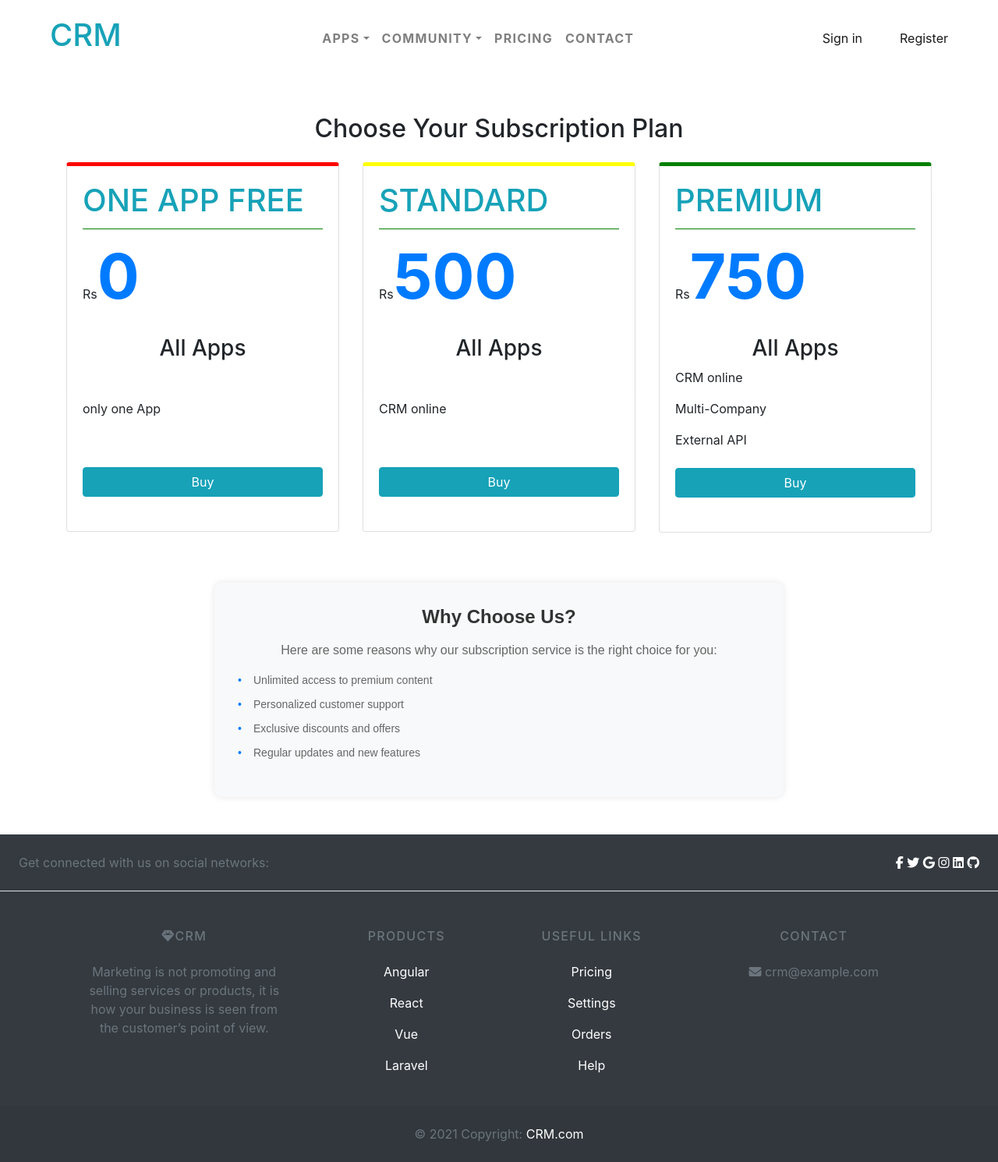
After one commit to Anandan4592/Crm, a Django app: page /crmpricing in a window 1280 px wide. The commit adds this page. Shown: the whole page at 78% size. Run offline with Django 5.2, Linux system fonts and the light colour scheme; some libraries are stand-ins or nearby versions.

Commit message:
sixth commit

```diff
--- a/crmapp/urls.py
+++ b/crmapp/urls.py
@@ -10,5 +10,6 @@ urlpatterns = [
     path('signinpage',views.signinpage,name='signinpage'),
     path('crmloginpage',views.crmloginpage,name='crmloginpage'),
     path('crmcontact',views.crmcontact,name='crmcontact'),
+    path('crmpricing',views.crmpricing,name='crmpricing'),
     path('log_out',views.log_out,name='log_out'),
 ]
--- a/crmapp/views.py
+++ b/crmapp/views.py
@@ -51,6 +51,9 @@ def signinpage(request):
 def crmcontact(request):
     return render(request,'crmcontact.html')
 
+def crmpricing(request):
+    return render(request,'crmpricing.html')
+
 def log_out(request):
     auth.logout(request)
     return redirect('crmhome')
--- a/templates/crmnavv.html
+++ b/templates/crmnavv.html
@@ -9,6 +9,7 @@
     <script src="https://cdn.jsdelivr.net/npm/popper.js@1.12.9/dist/umd/popper.min.js" integrity="sha384-ApNbgh9B+Y1QKtv3Rn7W3mgPxhU9K/ScQsAP7hUibX39j7fakFPskvXusvfa0b4Q" crossorigin="anonymous"></script>
     <script src="https://cdn.jsdelivr.net/npm/bootstrap@4.0.0/dist/js/bootstrap.min.js" integrity="sha384-JZR6Spejh4U02d8jOt6vLEHfe/JQGiRRSQQxSfFWpi1MquVdAyjUar5+76PVCmYl" crossorigin="anonymous"></script>
     <link rel="stylesheet" href="https://cdnjs.cloudflare.com/ajax/libs/font-awesome/6.5.1/css/all.min.css" integrity="sha512-DTOQO9RWCH3ppGqcWaEA1BIZOC6xxalwEsw9c2QQeAIftl+Vegovlnee1c9QX4TctnWMn13TZye+giMm8e2LwA==" crossorigin="anonymous" referrerpolicy="no-referrer" />
+
     <style>
        .megamenu {
   position: static;
@@ -237,7 +238,7 @@ code {
                       </div>
                     </div>
                   </li>
-                <li class="nav-item"><a href="" class="nav-link font-weight-bold text-uppercase">Pricing</a></li>
+                <li class="nav-item"><a href="{% url 'crmpricing' %}" class="nav-link font-weight-bold text-uppercase">Pricing</a></li>
                 <li class="nav-item"><a href="{% url 'crmcontact' %}" class="nav-link font-weight-bold text-uppercase">Contact</a></li>
               </ul>
               <span class="navbar-text mr-5"><a href="{% url 'crmsignin' %}" style="text-decoration: none;">Sign in</a>
--- /dev/null
+++ b/templates/crmpricing.html
@@ -0,0 +1,184 @@
+{% extends 'crmnavv.html' %}
+{% block content %}
+{% load static %}
+
+<style>
+  .subscription-card {
+    transition: transform 0.3s ease, box-shadow 0.3s ease;
+  }
+
+  .subscription-card:hover {
+    transform: translateY(-5px);
+    box-shadow: 0 0 15px rgba(0, 0, 0, 0.1);
+  }
+
+  .subscription-cards-row {
+    animation: fadeInUp 1s ease-out;
+  }
+
+  @keyframes fadeInUp {
+    from {
+      opacity: 0;
+      transform: translateY(20px);
+    }
+    to {
+      opacity: 1;
+      transform: translateY(0);
+    }
+  }
+
+  .reasons {
+    background-color: #f8f9fa;
+    border-radius: 10px;
+    padding: 30px;
+    box-shadow: 0 0 10px rgba(0,0,0,0.1);
+    opacity: 0;
+    transition: opacity 0.5s ease, transform 0.5s ease;
+  }
+
+  .reasons:hover {
+    transform: scale(1.05);
+  }
+
+  @keyframes fadeInUpReasons {
+    from {
+      opacity: 0;
+      transform: translateY(20px);
+    }
+    to {
+      opacity: 1;
+      transform: translateY(0);
+    }
+  }
+
+  .reasons h3 {
+    font-family: Arial, sans-serif;
+    font-size: 24px;
+    font-weight: bold;
+    color: #333;
+  }
+
+  .reasons p {
+    font-family: Arial, sans-serif;
+    font-size: 16px;
+    color: #666;
+  }
+
+  .reasons ul {
+    list-style-type: none;
+    padding: 0;
+    text-align: left;
+  }
+
+  .reasons ul li {
+    margin-bottom: 10px;
+    padding-left: 20px;
+    position: relative;
+    font-family: Arial, sans-serif;
+    font-size: 14px;
+    color: #666;
+  }
+
+  .reasons ul li:before {
+    content: '\2022';
+    position: absolute;
+    left: 0;
+    color: #007bff;
+  }
+</style>
+<main>
+
+  <div class="container py-5">
+    <h2 class="text-center mb-4">Choose Your Subscription Plan</h2>
+    <div class="row mt-3 subscription-cards-row">
+
+        <div class="col-sm-4 mb-3">
+            <div class="card subscription-card" style="border-top: 5px solid red;" >
+
+              <div class="card-body">
+                <h1 class="card-title text-info">ONE APP FREE</h1>
+                <hr style="border-color: green;  margin: 0 auto 0 0;">
+                <p class="card-text ">Rs<b style="font-size: 5rem;" class="text-primary">0</b></p>
+
+                  <div class="desription mb-2">
+                    <h3 class=" text-center mb-5">All Apps</h3>
+                    <p class="card-text mb-5 mt-5" style="padding-bottom: 5%;">only one App</p>
+                  </div>
+                <button type="submit" class="btn btn-info btn-block mt-4 mb-4 " ><a href="" style="color: white;text-decoration: none;">Buy</a></button>
+              </div>
+            </div>
+          </div>
+          <div class="col-sm-4 mb-3">
+              <div class="card subscription-card"  style="border-top: 5px solid yellow;"  >
+
+                <div class="card-body">
+                  <h1 class="card-title text-info">STANDARD</h1>
+                  <hr style="border-color: green;  margin: 0 auto 0 0;">
+                  <p class="card-text ">Rs<b style="font-size: 5rem;" class="text-primary">500</b></p>
+
+                  <div class="desription mb-5">
+                    <h3 class=" text-center mb-5">All Apps</h3>
+                    <p class="card-text mb-5 mt-5 " style="padding-bottom: 5%;">CRM online</p>
+                  </div>
+
+                  <button type="submit" class="btn btn-info btn-block mt-5 mb-4 " ><a href="" style="color: white;text-decoration: none;">Buy</a></button>
+                </div>
+              </div>
+            </div>
+
+            <div class="col-sm-4 mb-3">
+              <div class="card subscription-card" style="border-top: 5px solid green;">
+
+                <div class="card-body">
+                  <h1 class="card-title text-info">PREMIUM</h1>
+                  <hr style="border-color: green;  margin: 0 auto 0 0;">
+                  <p class="card-text ">Rs<b style="font-size: 5rem;" class="text-primary">750</b></p>
+
+                  <div class="desription mb-2">
+                    <h3 class=" text-center">All Apps</h3>
+                    <p class="card-text">CRM online</p>
+                    <p class="card-text">Multi-Company</p>
+                    <p class="card-text">External API</p>
+
+                  </div>
+
+                  <button type="submit" class="btn btn-info btn-block mt-4 mb-4" ><a href="" style="color: white;text-decoration: none;">Buy</a></button>
+                </div>
+              </div>
+            </div>
+           </div>
+    <div class="row mt-5">
+        <div class="col-md-8 offset-md-2">
+          <div class="reasons" id="reasons">
+            <h3 class="text-center">Why Choose Us?</h3>
+            <p class="text-center mt-3">Here are some reasons why our subscription service is the right choice for you:</p>
+            <ul class="mt-3">
+              <li>Unlimited access to premium content</li>
+              <li>Personalized customer support</li>
+              <li>Exclusive discounts and offers</li>
+              <li>Regular updates and new features</li>
+            </ul>
+          </div>
+        </div>
+      </div>
+    </div>
+
+</main>
+<script>
+  // JavaScript to trigger the animation when the section comes into view
+  const reasons = document.getElementById('reasons');
+  const options = {
+    threshold: 0.5 // Trigger when 50% of the element is visible
+  };
+
+  const observer = new IntersectionObserver((entries, observer) => {
+    entries.forEach(entry => {
+      if (entry.isIntersecting) {
+        entry.target.style.opacity = '1';
+      }
+    });
+  }, options);
+
+  observer.observe(reasons);
+</script>
+{% endblock %}
```
Also changed, not shown: templates/crmcontact.html (+87 -18 lines), templates/crmhome.html (+57 -66 lines), templates/crmsignin.html (+6 -5 lines).
